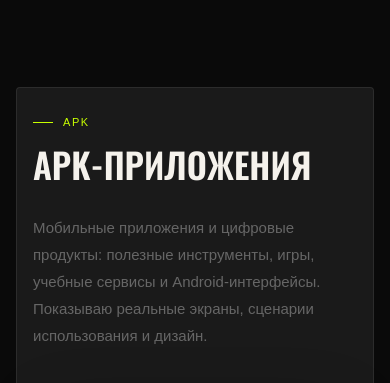
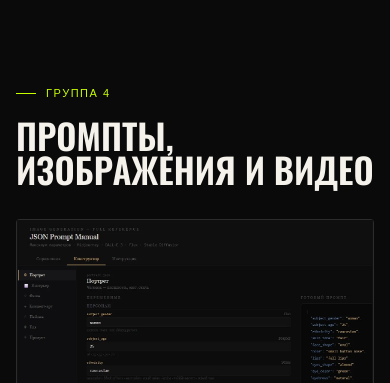
Before and after one commit to VodenBik/my_site, a plain HTML site: page ai.html in a window 390 px wide. Shown: the part 6188-6571 px from the top of the page. Drawn offline with Linux system fonts and the light colour scheme; a web font is replaced by a local one.

Commit message:
Show archived AI creative cards only on mobile

```diff
--- a/ai.html
+++ b/ai.html
@@ -143,6 +143,15 @@ nav::before{content:'';position:absolute;inset:0;background:rgba(10,10,10,.75);b
 <link rel="canonical" href="https://desegnator.pro/ai.html">
 
 <link rel="stylesheet" href="assets/cursor-trail.css">
+<style>
+/* AI archive stays hidden on desktop; restore its cards only on mobile. */
+.ai-group--mobile-only { display: none; }
+@media (max-width: 768px) {
+  .ai-group--mobile-only { display: block; }
+  /* Tall app gallery must not wait for an unreachable reveal threshold. */
+  .apk-section.fade-up { opacity: 1; transform: none; }
+}
+</style>
 </head>
 <body>
 <!-- Google Tag Manager (noscript) -->
@@ -275,7 +284,7 @@ height="0" width="0" style="display:none;visibility:hidden"></iframe></noscript>
   </section>
 
   <!-- Archived for later restoration: prompts, images and video -->
-  <section class="ai-group fade-up" hidden aria-hidden="true" style="display:none">
+  <section class="ai-group ai-group--mobile-only">
     <p class="content-label">Группа 4</p>
     <h2 class="content-title">Промпты, изображения и видео</h2>
     <div class="ai-grid">
```
